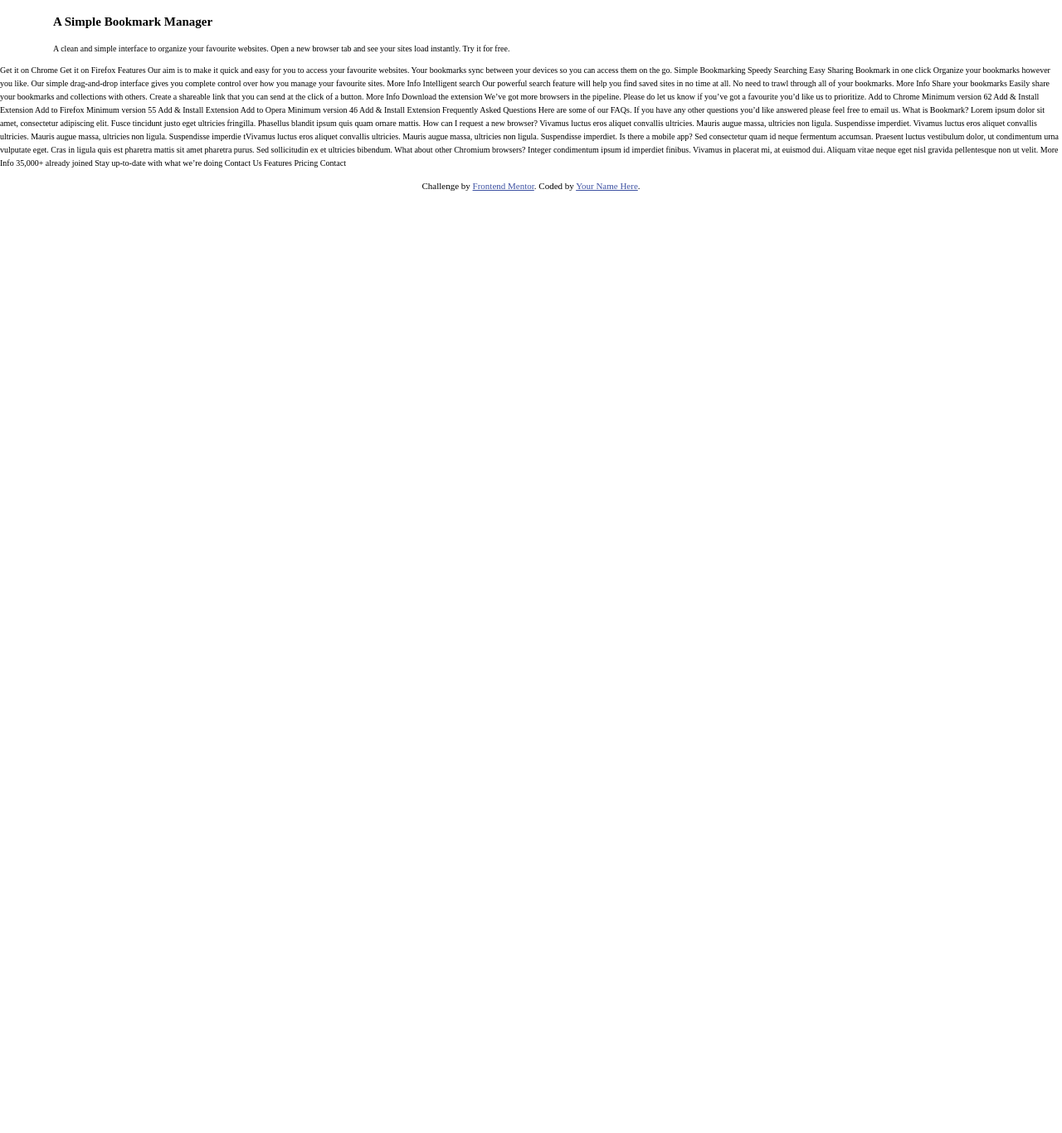
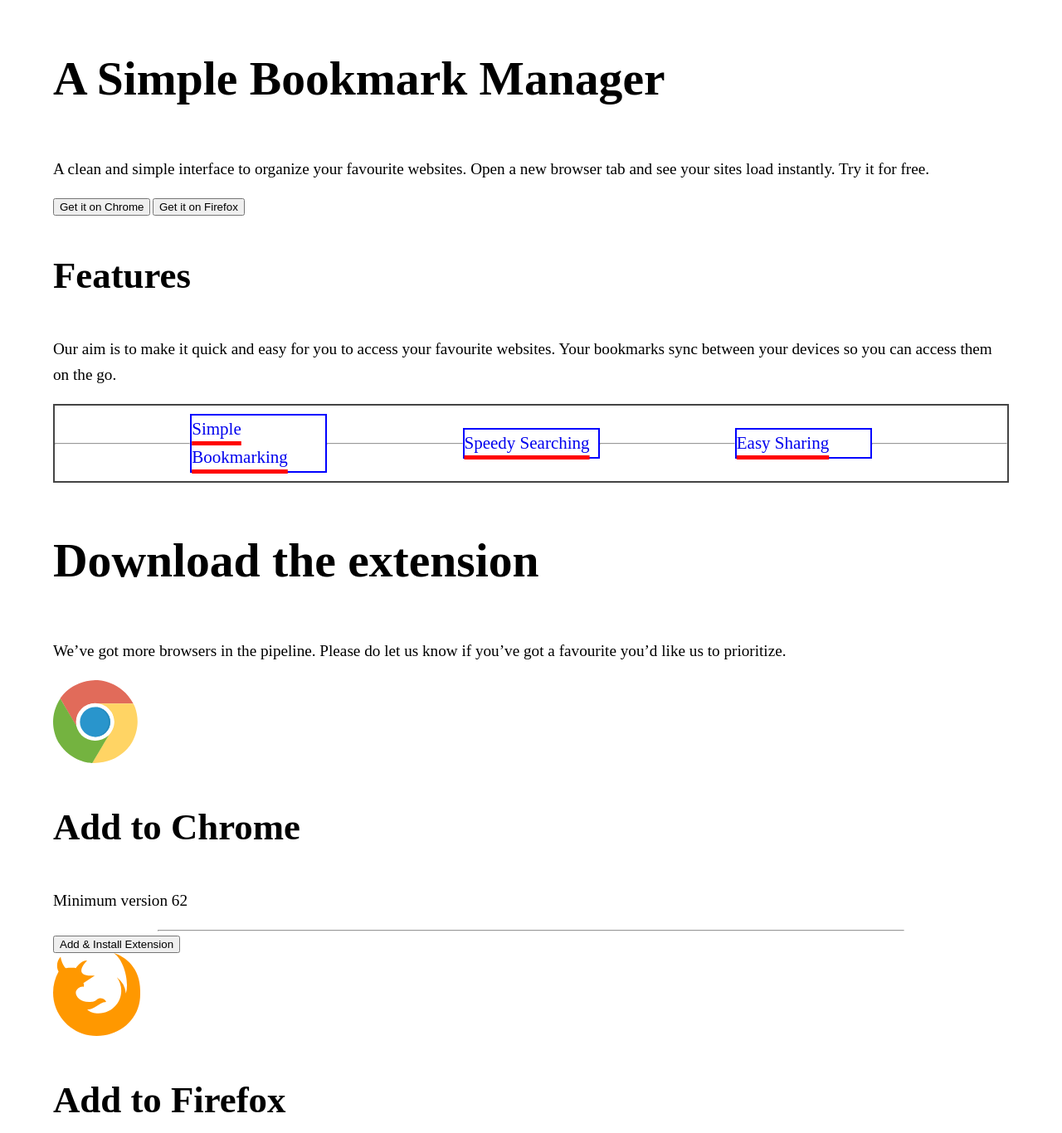
Before and after one commit to gary-stroup-developer/FEM-bookmark-landing-page, a plain HTML site: page index.html in a window 1280 px wide. Shown: the part 566-1932 px from the top of the page at 83% size. Before the commit the page ends 810 px from the top, so only its background shows below. Drawn offline with Linux system fonts and the light colour scheme.

Commit message:
added details to other sections. Will start on next section tomorrow

```diff
--- a/index.html
+++ b/index.html
@@ -39,27 +39,55 @@
       <h1>A Simple Bookmark Manager</h1>
       <p>A clean and simple interface to organize your favourite websites. Open a new
       browser tab and see your sites load instantly. Try it for free.</p>
+      <button>Get it on Chrome</button>
+      <button>Get it on Firefox</button>
+    </section>
+    <section>
+      <h2>Features</h2>
+      <p>Our aim is to make it quick and easy for you to access your favourite websites.
+      Your bookmarks sync between your devices so you can access them on the go.</p>
+      <div class="features">
+        <hr>
+        <a class="features__nav" href="#">Simple Bookmarking</a>
+        <hr>
+        <a class="features__nav" href="#">Speedy Searching</a>
+        <hr>
+        <a class="features__nav" href="#">Easy Sharing</a>
+        <hr>
+      </div>
+    </section>
+    <section>
+      <h1>Download the extension</h1>
+      <p>We’ve got more browsers in the pipeline. Please do let us know if you’ve
+      got a favourite you’d like us to prioritize.</p>
+      <div class="card">
+        <img src="./images/logo-chrome.svg" alt="">
+        <h2>Add to Chrome</h2>
+        <p>Minimum version 62
+        </p>
+        <hr>
+        <button>Add & Install Extension</button>
+      </div>
+      <div class="card">
+        <img src="./images/logo-firefox.svg" alt="">
+        <h2>Add to Firefox</h2>
+        <p>Minimum version 55
+        </p>
+        <hr>
+        <button>Add & Install Extension</button>
+      </div>
+      <div class="card">
+        <img src="./images/logo-opera.svg" alt="">
+        <h2>Add to Opera</h2>
+        <p>Minimum version 46
+        </p>
+        <hr>
+        <button>Add & Install Extension</button>
+      </div>
     </section>
     <section></section>
-    <section></section>
-    <section></section>
   </main>
-
-
-
-
-  Get it on Chrome
-  Get it on Firefox
-
-  Features
-
-  Our aim is to make it quick and easy for you to access your favourite websites.
-  Your bookmarks sync between your devices so you can access them on the go.
-
-  Simple Bookmarking
-  Speedy Searching
-  Easy Sharing
-
+<!--
   Bookmark in one click
 
   Organize your bookmarks however you like. Our simple drag-and-drop interface
@@ -79,23 +107,14 @@
   Easily share your bookmarks and collections with others. Create a shareable
   link that you can send at the click of a button.
 
-  More Info
+  More Info -->
 
-  Download the extension
 
-  We’ve got more browsers in the pipeline. Please do let us know if you’ve
-  got a favourite you’d like us to prioritize.
 
-  Add to Chrome
-  Minimum version 62
-  Add & Install Extension
 
-  Add to Firefox
-  Minimum version 55
-  Add & Install Extension
 
-  Add to Opera
-  Minimum version 46
+
+
   Add & Install Extension
 
   Frequently Asked Questions
--- a/styles.css
+++ b/styles.css
@@ -8,8 +8,28 @@ body {
     line-height: 1.6;
 }
 
+h1 {
+  font-size: 3.6rem;
+}
+
+h2 {
+  font-size: 2.8rem;
+}
+
+p {
+  font-size: 1.2rem;
+}
+
 img {
   max-width: 100%;
+}
+
+hr {
+  height: 2px;
+  color: #333;
+  width: 100%;
+  max-width: 900px;
+  display: block;
 }
 
 /* this will wrap around entire page content to shift off the sides */
@@ -75,6 +95,25 @@ img {
 
 }
 
+.features {
+  padding: 3em 1em;
+  display: flex;
+  flex-direction: column;
+  justify-content: center;
+  align-items: center;
+  gap: 1rem;
+  width: 100%;
+}
+
+.features__nav {
+  text-decoration-thickness: 5px;
+  text-decoration-color: red;
+  text-underline-offset: 1.1em;
+  font-size: 21px;
+}
+
+
+
 @media screen and (min-width: 850px) {
   /* when screen size gets big enough, set display to flex and push categories away from company logo */
 .row {
@@ -107,4 +146,20 @@ img {
     display: none;
 }
 
+.features {
+  padding: 1em 0;
+  flex-direction: row;
+  justify-content: space-evenly;
+  align-items: center;
+  gap: 0;
+  border: 2px solid #444;
 }
+
+.features__nav {
+  text-underline-offset: 0.4em;
+  border: 2px solid blue;
+  width: 100%;
+}
+
+
+}
```
